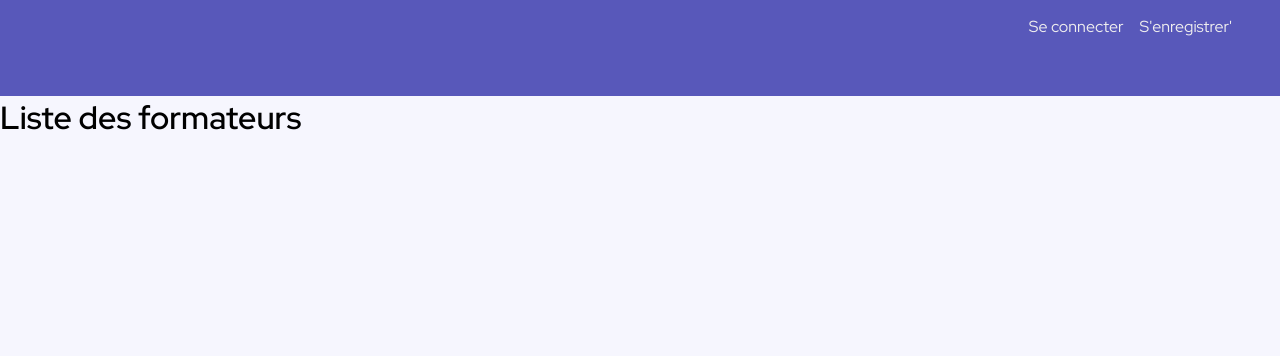
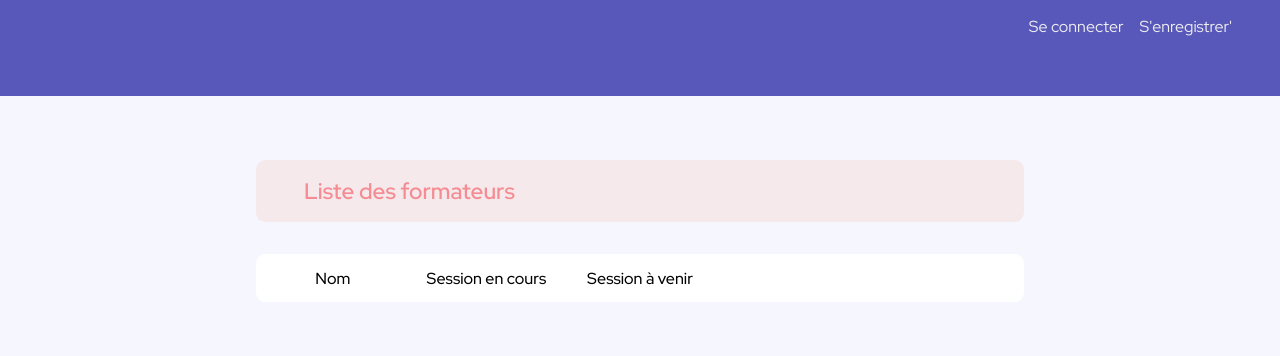
Before and after one commit to M-Laetitia/SymfonySessions, a Symfony app: template templates/teacher/index.html.twig in a window 1280 px wide. Shown: the top 356 px of the page. Run offline with Twig, Linux system fonts and the light colour scheme; the template is opened without the code that fills it, so the values that code supplies are empty; some libraries are stand-ins or nearby versions.

Commit message:
Style : add detail and style for teachers page

```diff
--- a/templates/teacher/index.html.twig
+++ b/templates/teacher/index.html.twig
@@ -4,10 +4,38 @@
 
 {% block body %}
 
-<h1>Liste des formateurs</h1>
 
-    {% for teacher in teachers %}
-        {{teacher.firstName}}
-    {% endfor %}
+
+<div class="container usersList">
+    <div class="top">
+        <h1>Liste des formateurs</h1>
+    </div>
+
+
+    <div class="list-person list-teacher">
+
+        <div class="top-list">
+            <p>Nom</p>
+            <p>Session en cours</p>
+            <p>Session à venir</p>
+
+        </div>
+
+        <div class="content-list">
+            {% for teacher in teachers %}
+                <div>
+                    <a href="{{ path('show_teacher', {'id': teacher.id }) }}">{{teacher}}</a>
+                    <p></p>
+                    <p>en cours</p>
+                    <p>à venir</p>
+
+                </div>
+            {% endfor %}
+        </div>
+
+    </div>
+
+</div>
+
 
 {% endblock %}
```
